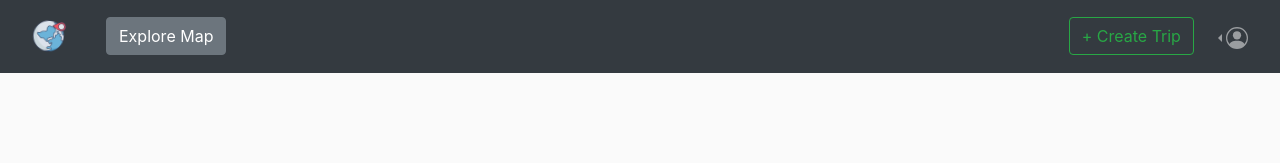
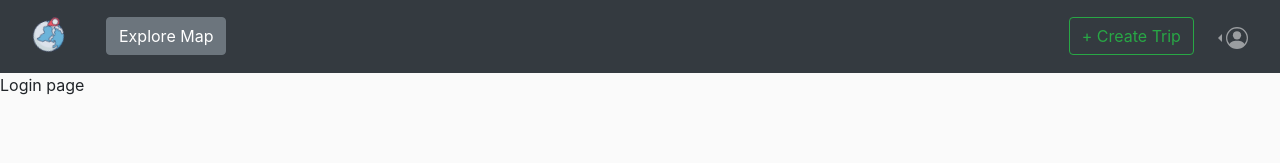
Before and after one commit to zephaniahong/travel-planner-frontend, a React (Create React App) app: page /login in a window 1280 px wide. Shown: the top 163 px of the page. Built offline with nearby package versions, Linux system fonts and the light colour scheme; no server answers; the HTML template or start-up script is replaced by a standard one.

Commit message:
Add Login.jsx

```diff
--- a/src/App.js
+++ b/src/App.js
@@ -8,11 +8,14 @@ import {PlanningProvider} from './store';
 import Home from './components/Home.jsx';
 import Navbar from './components/Navbar.jsx';
 import CountryTrips from './components/CountryTrips.jsx'
-import SingleTrip from './components/SingleTrip.jsx'
+;
+import SingleTrip from './components/SingleTrip.jsx';
 import TripPlanningPage from './components/TripPlanningPage.jsx';
 import AllTrips from './components/AllTrips.jsx'
 import { Container } from 'react-bootstrap';
 import './App.css'
+import Login from './components/Login.jsx'
+
 
 const BACKEND_URL = 'http://localhost:3004';
 
@@ -45,7 +48,9 @@ function App() {
         <Container id="main" fluid>
         <Navbar />
         <Switch>
-
+          <Route path="/login">
+            <Login />
+          </Route>
           {/* Need to include tripid in this route as well */}
           <Route path="/createtrip">
             <TripPlanningPage />
--- /dev/null
+++ b/src/components/Login.jsx
@@ -0,0 +1,5 @@
+import React from "react";
+
+export default function Login() {
+  return <div>Login page</div>;
+}
--- a/src/components/Notification.jsx
+++ b/src/components/Notification.jsx
@@ -9,7 +9,7 @@ export default function Notification({ show, setToast, itemMsg }) {
           className="toast-add"
           onClose={() => setToast(false)}
           show={show}
-          delay={2000}
+          delay={500}
           autohide
         >
           <Toast.Header>
--- a/src/components/SingleTrip.jsx
+++ b/src/components/SingleTrip.jsx
@@ -24,7 +24,7 @@ export default function SingleTrip({ items, selectedTrip, onDeepLink }) {
       onDeepLink(Number(tripId));
     }
     getlikedItems(dispatch); // get all user liked items for this trip
-  }, [show]);
+  }, []);
 
   // See if item that is to be clicked is in liked items.
   const likedIds = likedItems.map((item) => item.id);
```
